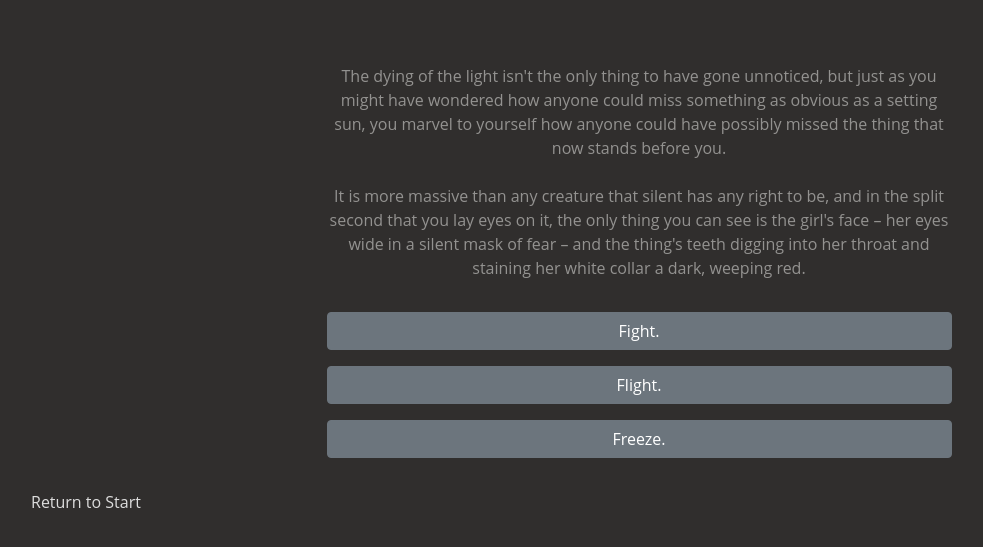
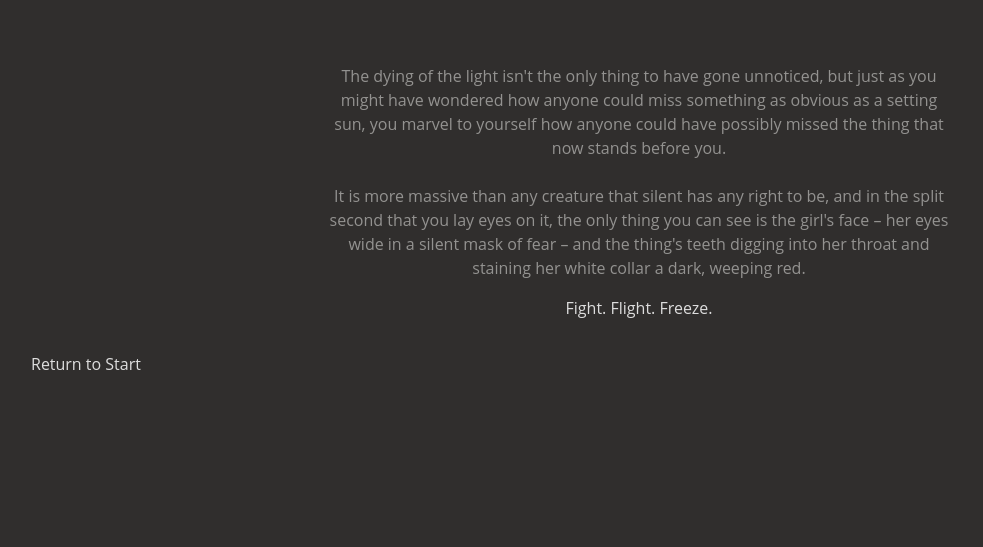
Before and after one commit to jecollas/volmoon, a Jekyll site: the page built from page_04.html, in a window 1280 px wide. Shown: the top 547 px of the page, without its empty margins (1-984 px from the left). Built offline with Jekyll 4.4.1, drawn with Linux system fonts in a browser that asks for light colours.

Commit message:
Add files via upload

```diff
--- a/_includes/options_1.html
+++ b/_includes/options_1.html
@@ -4,5 +4,5 @@
 
 <p class="text">{{ page.text | newline_to_br }}</p>
 <div class="links">
-  <a href="{{ page.link1 }}"><button type="button" class="btn btn-secondary">{{ page.choice1 }}</button></a>
+  <a href="{{ page.link1 }}">{{ page.choice1 }}</a>
 </div>
--- a/_includes/options_2.html
+++ b/_includes/options_2.html
@@ -4,7 +4,7 @@
 
 <p class="text">{{ page.text | newline_to_br }}</p>
 <div class="links">
-  <a href="{{ page.link1 }}"><button type="button" class="btn btn-secondary">{{ page.choice1 }}</button></a>
-  <span class="space"></span>
-  <a href="{{ page.link2 }}"><button type="button" class="btn btn-secondary">{{ page.choice2 }}</button></a>
+  <a href="{{ page.link1 }}">{{ page.choice1 }}</a>
+  <br>
+  <a href="{{ page.link2 }}">{{ page.choice2 }}</a>
 </div>
--- a/_includes/options_3.html
+++ b/_includes/options_3.html
@@ -4,9 +4,9 @@
 
 <p class="text">{{ page.text | newline_to_br }}</p>
 <div class="links">
-  <a href="{{ page.link1 }}"><button type="button" class="btn btn-secondary">{{ page.choice1 }}</button></a>
-  <span class="space"></span>
-  <a href="{{ page.link2 }}"><button type="button" class="btn btn-secondary">{{ page.choice2 }}</button></a>
-  <span class="space"></span>
-  <a href="{{ page.link3 }}"><button type="button" class="btn btn-secondary">{{ page.choice3 }}</button></a>
+  <a href="{{ page.link1 }}">{{ page.choice1 }}</a>
+  <!-- <br> -->
+  <a href="{{ page.link2 }}">{{ page.choice2 }}</a>
+  <!-- <br> -->
+  <a href="{{ page.link3 }}">{{ page.choice3 }}</a>
 </div>
```
